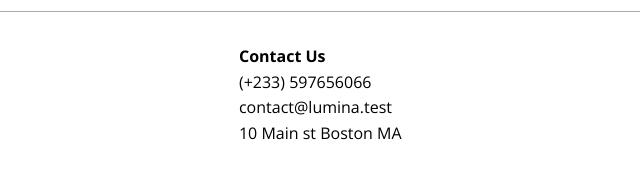
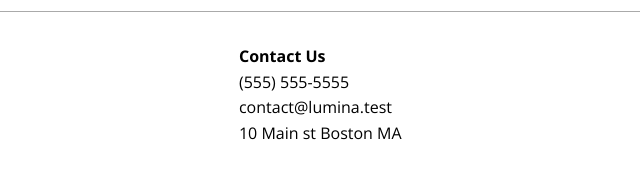
Before and after one commit to masked-lord/lumina-creative, a plain HTML site: page contact.html in a window 1280 px wide. Shown: the part 1253-1429 px from the top of the page, 284-924 px from the left. Drawn offline with nearby package versions, Linux system fonts and the light colour scheme.

Commit message:
Number updated

```diff
--- a/contact.html
+++ b/contact.html
@@ -77,7 +77,7 @@
       <div>
         <h4>Contact Us</h4>
         <ul>
-          <li>(+233) 597656066</li>
+          <li>(555) 555-5555</li>
           <li>contact@lumina.test</li>
           <li>10 Main st Boston MA</li>
         </ul>
```
